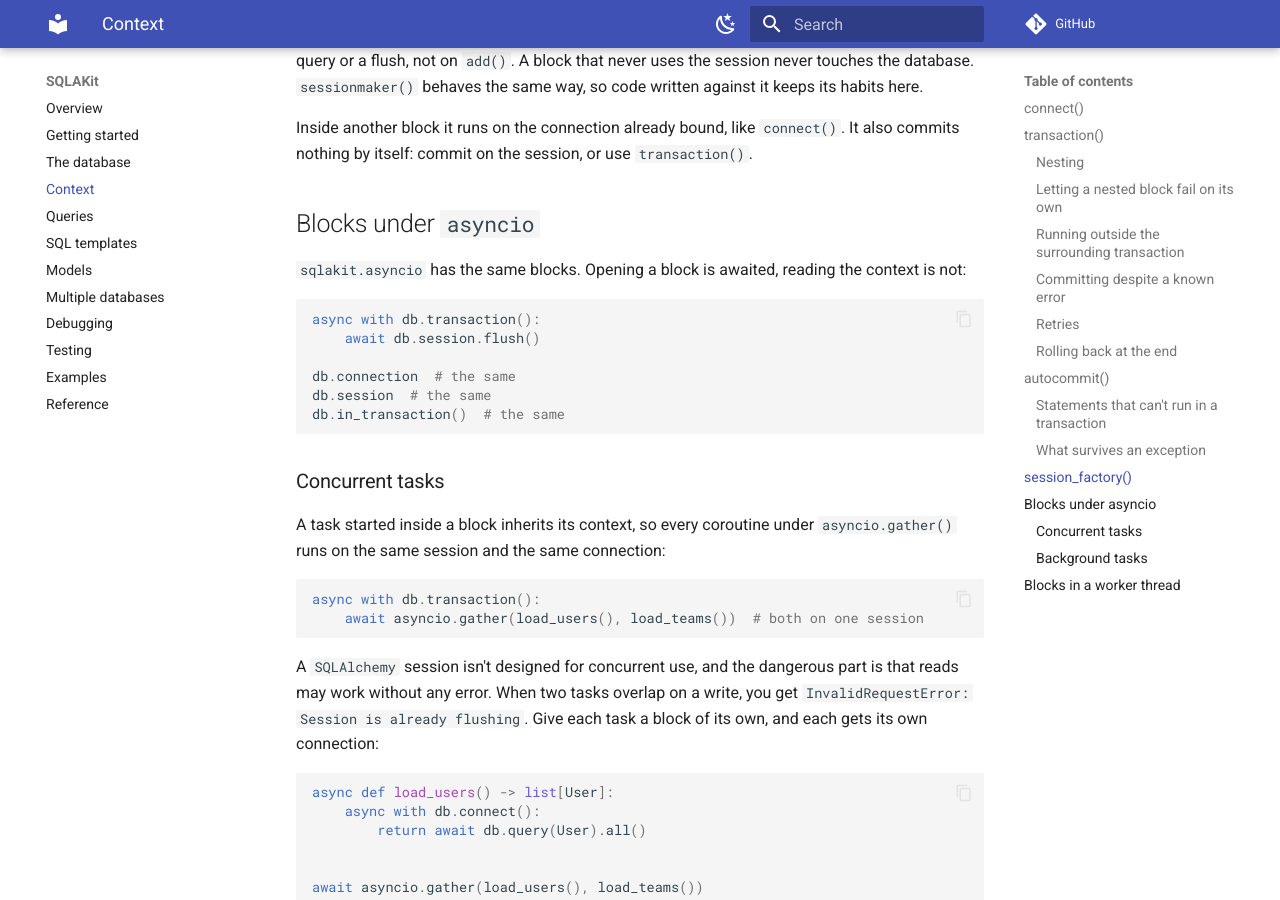
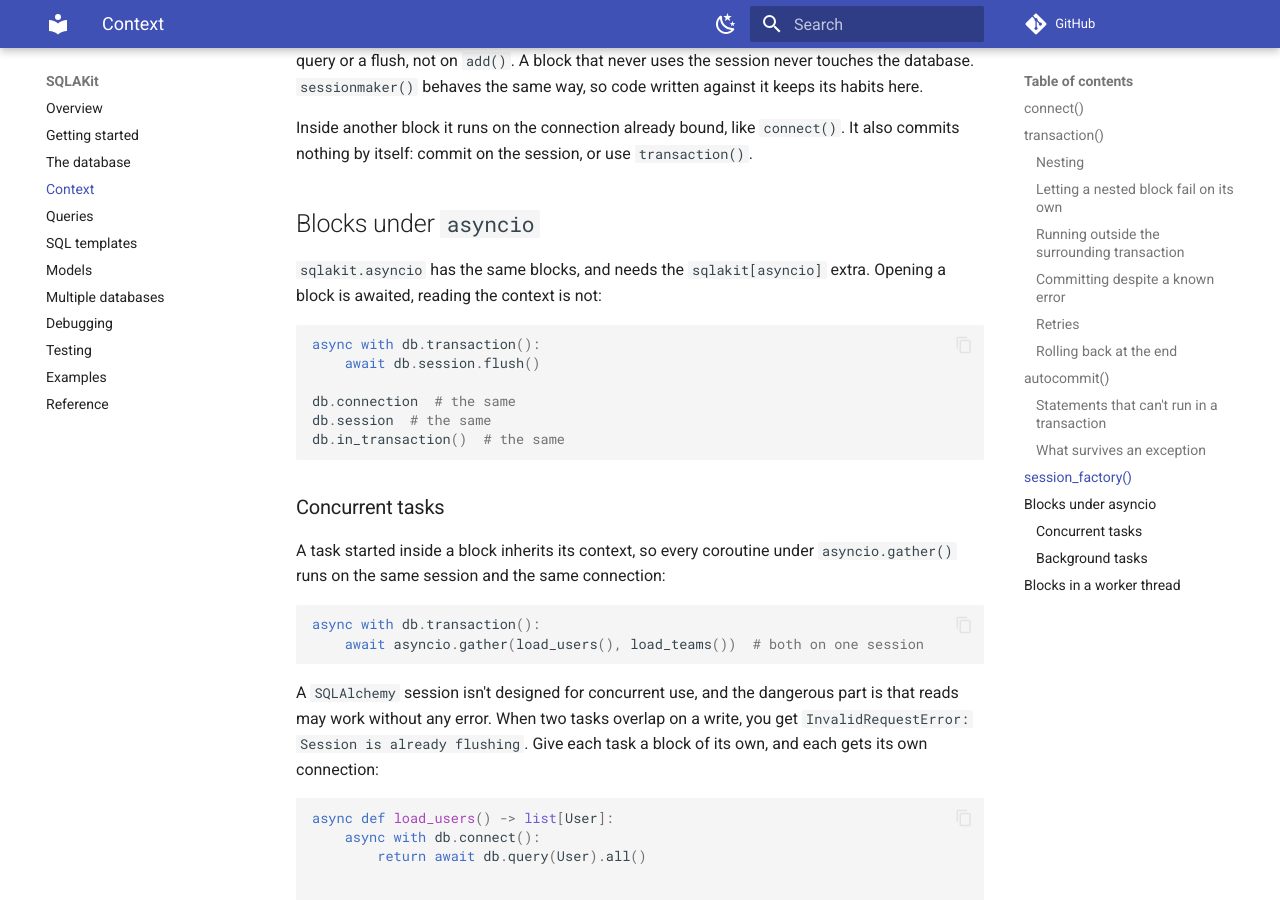
Before and after one commit to antonrh/sqlakit, an MkDocs documentation site: the page built from docs/context.md, in a window 1280 px wide and 900 px high, scrolled down 6331 px. Built offline with MkDocs 1.6.1 and Material for MkDocs 9.7.7, drawn with Linux system fonts in a browser that asks for light colours; comment, search, counter and statistics services are not loaded.

Commit message:
Put the async API behind the asyncio extra

````diff
--- a/docs/context.md
+++ b/docs/context.md
@@ -322,8 +322,8 @@ Inside another block it runs on the connection already bound, like
 
 ## Blocks under `asyncio` {#async}
 
-`sqlakit.asyncio` has the same blocks. Opening a block is awaited, reading the
-context is not:
+`sqlakit.asyncio` has the same blocks, and needs the `sqlakit[asyncio]` extra.
+Opening a block is awaited, reading the context is not:
 
 ```python
 async with db.transaction():
````
Also changed, not shown: CHANGELOG.md (+10 -0 lines), README.md (+1 -1 lines), docs/getting-started.md (+2 -1 lines), docs/index.md (+1 -1 lines), docs/reference.md (+1 -1 lines), pyproject.toml (+6 -1 lines), 1 other file.
